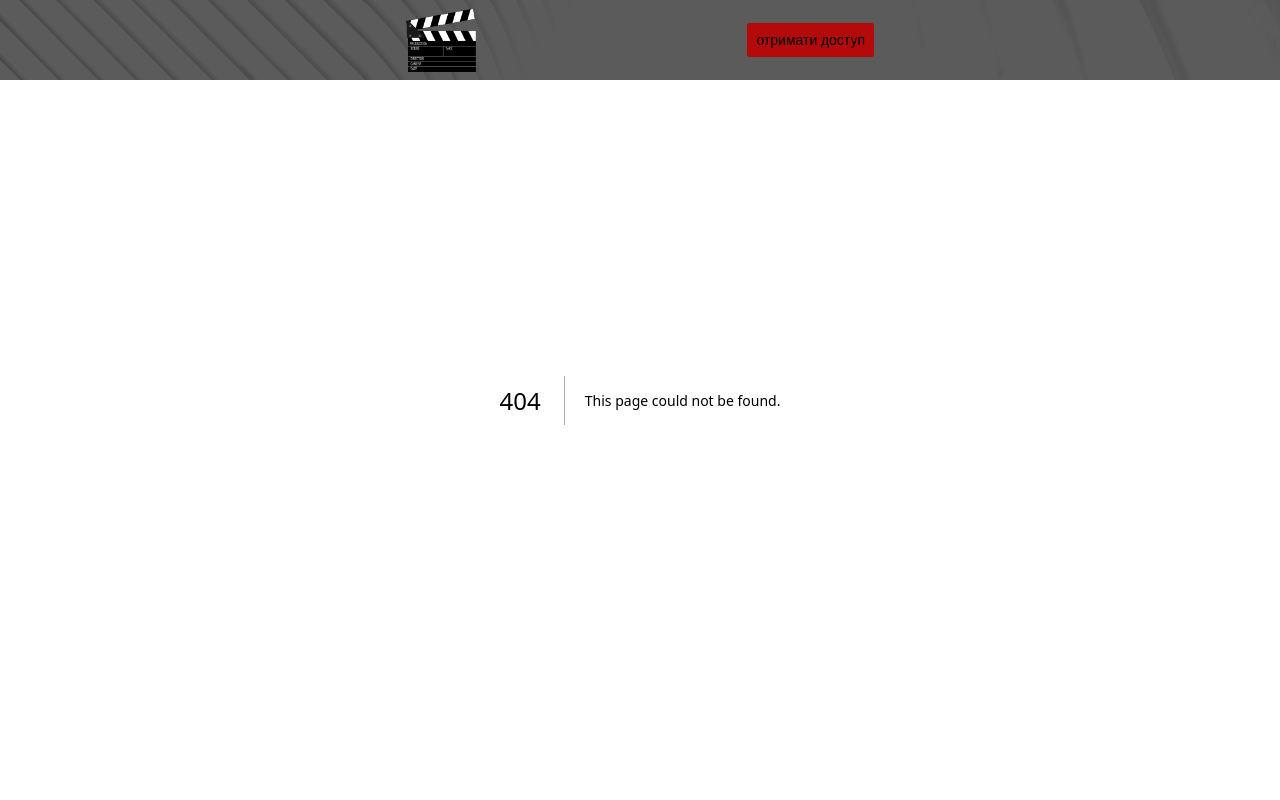
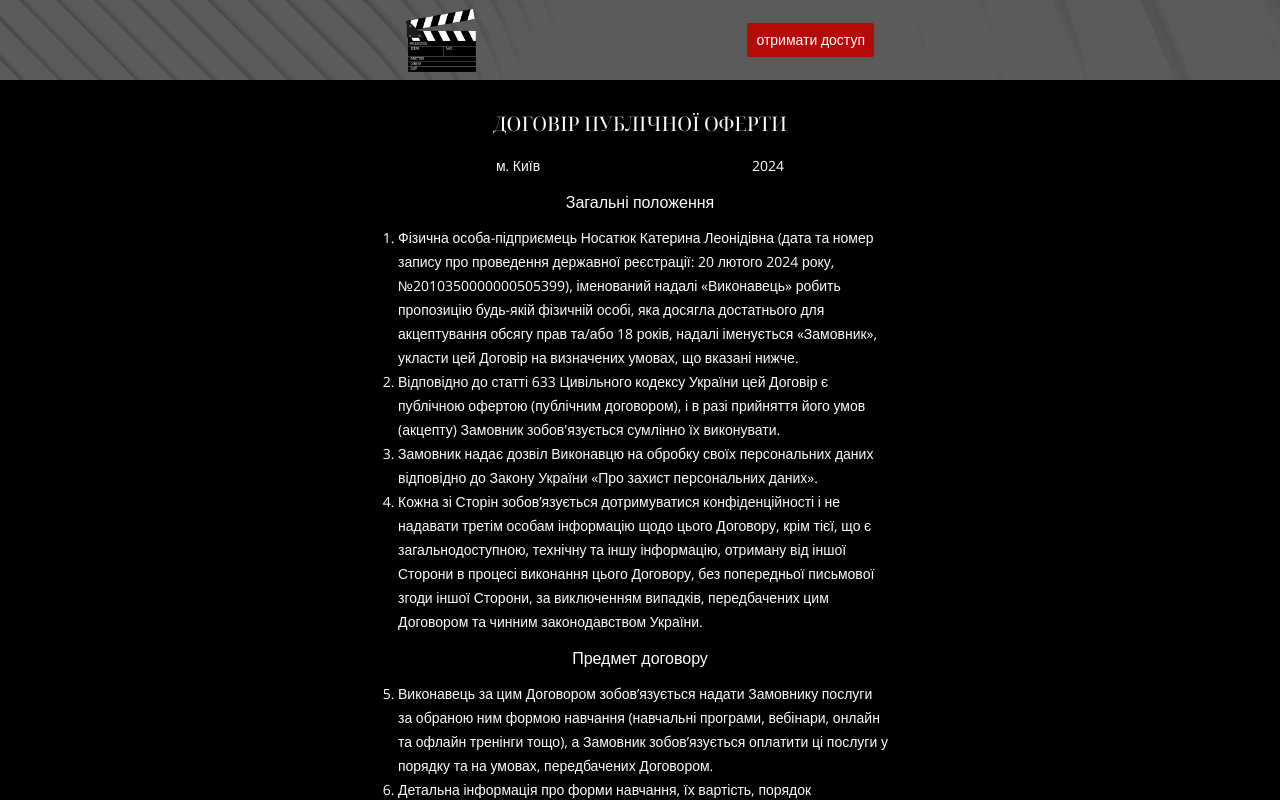
Before and after one commit to IraMira333/kateryna_kutsyk_master-class, a Next.js app: page /offer in a window 1280 px wide. Before the commit this address had no page. Shown: the top 800 px of the page. Built offline with nearby package versions, Linux system fonts and the light colour scheme; no server answers.

Commit message:
Create page.tsx

```diff
--- /dev/null
+++ b/src/app/offer/page.tsx
@@ -0,0 +1,5 @@
+import OfferPage from "@/components/Offer/Offer";
+
+export default function Offer() {
+    return <OfferPage />;
+}
```
